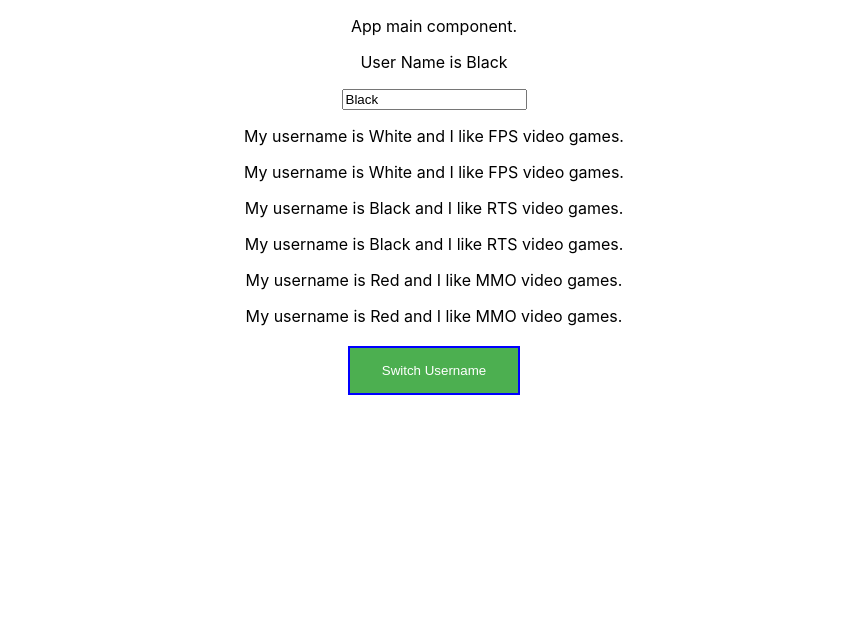
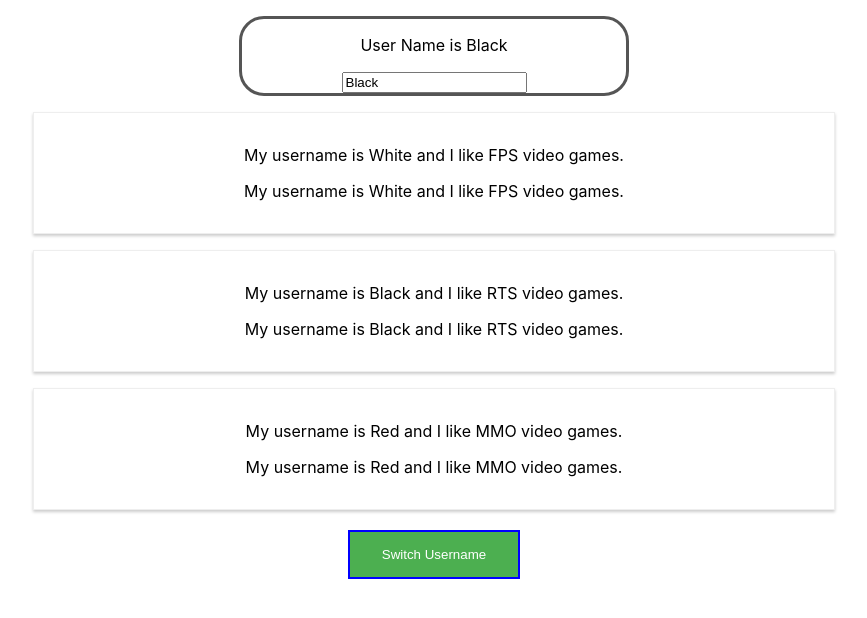
Before and after one commit to yros1/reactjs-the-base-syntax, a React (Create React App) app: page / in a window 1280 px wide. Shown: the top 618 px of the page, without its empty margins (206-1073 px from the left). Built offline with nearby package versions, Linux system fonts and the light colour scheme.

Commit message:
Add styling to components  both with inline styles and stylesheets

```diff
--- a/src/App.js
+++ b/src/App.js
@@ -49,7 +49,6 @@ class App extends Component {
 
     return (
       <div className="App">
-        <p>App main component.</p>
         <UserInput username={this.state.userOutput[1].username}
                    changed={this.usernameChangedHandler}>input component</UserInput>
         <UserOutput username={this.state.userOutput[0].username}
--- /dev/null
+++ b/src/UserInput/UserInput.css
@@ -0,0 +1,7 @@
+.UserInput{
+    width: 30%;
+    margin: 16px auto;
+    border: 3px solid #555;
+    text-align: center;
+    border-radius: 25px;
+}
--- a/src/UserInput/UserInput.js
+++ b/src/UserInput/UserInput.js
@@ -1,8 +1,11 @@
 import React from 'react';
+import './UserInput.css';
+
+
 
 const userInput = (props) => {
     return(
-        <div>
+        <div className="UserInput">
             <p>User Name is {props.username}</p>
             <input type="text"
                    onChange={props.changed}
--- /dev/null
+++ b/src/UserOutput/UserOutput.css
@@ -0,0 +1,8 @@
+.UserOutput{
+    width: 60%;
+    margin: 16px auto;
+    border: 1px solid #eee;
+    box-shadow: 0 2px 3px #ccc;
+    padding: 16px;
+    text-align: center;
+}
--- a/src/UserOutput/UserOutput.js
+++ b/src/UserOutput/UserOutput.js
@@ -1,8 +1,9 @@
 import React from 'react';
+import './UserOutput.css';
 
 const userOutput = (props) => {
     return (
-        <div>
+        <div className="UserOutput">
             <p>My username is {props.username} and I like {props.genre} video games.</p>
             <p>My username is {props.username} and I like {props.genre} video games.</p>
         </div>
```
